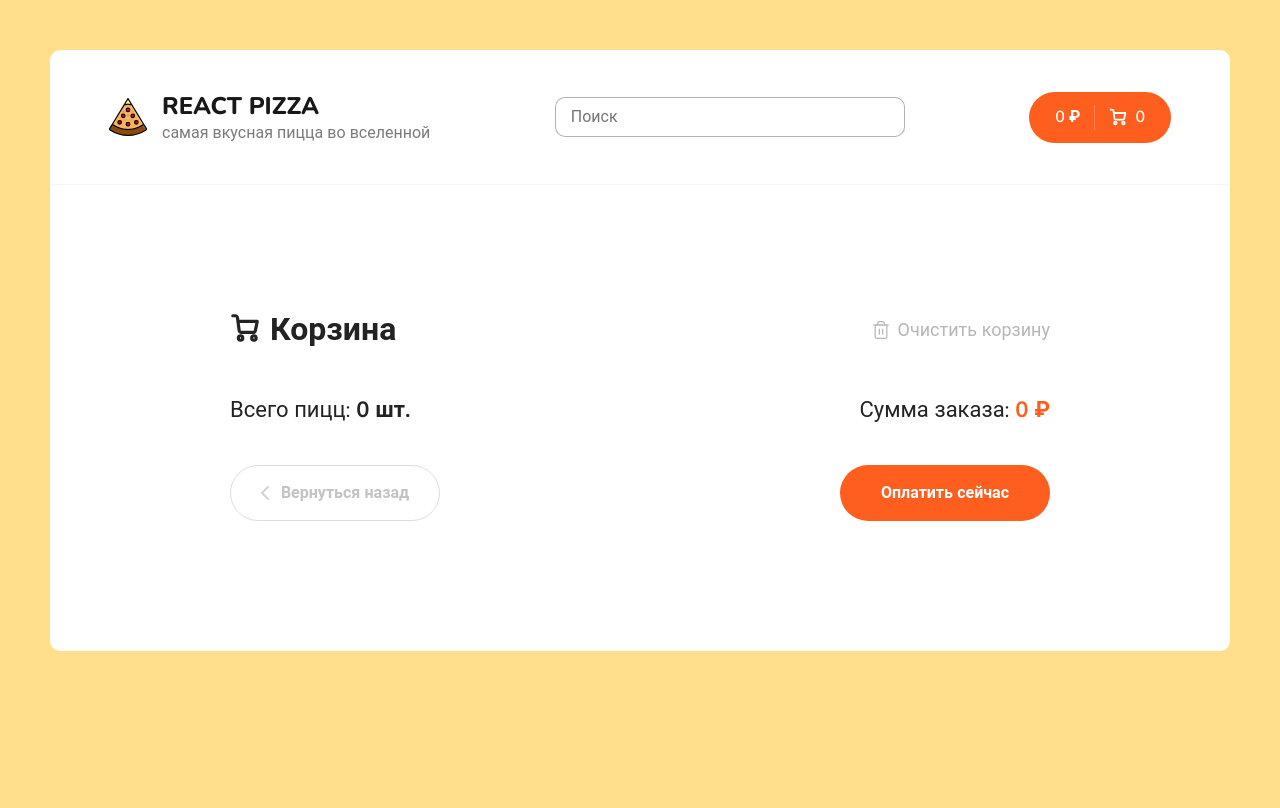
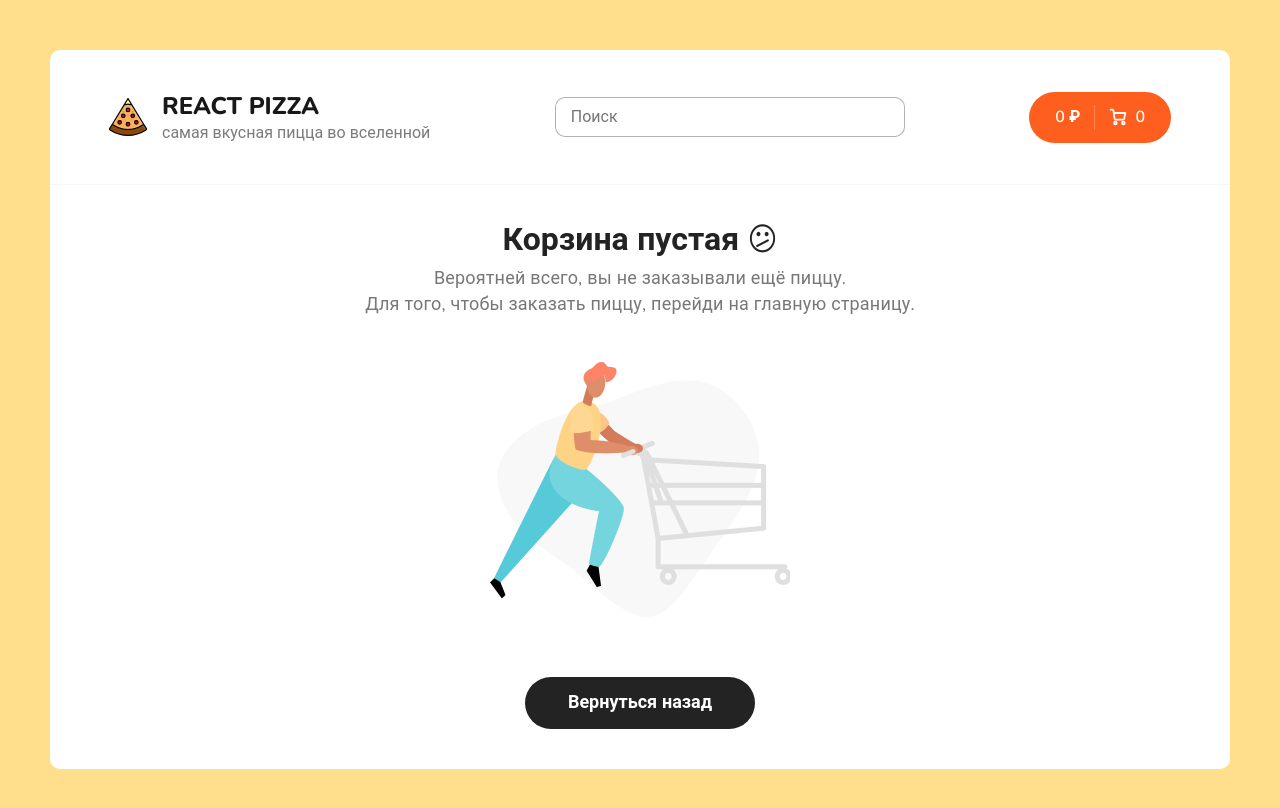
Before and after one commit to dzoric1/react-pizza-store, a React (Create React App) app: page /cart in a window 1280 px wide. Shown: the top 808 px of the page. Built offline with nearby package versions, Linux system fonts and the light colour scheme.

Commit message:
add empty cart component

```diff
--- /dev/null
+++ b/src/components/CartEmpty.jsx
@@ -0,0 +1,20 @@
+import { Link } from 'react-router-dom';
+
+import cartEmptyImg from '../assets/img/empty-cart.png';
+
+export const CartEmpty = () => (
+	<div className='cart cart--empty'>
+		<h2>
+			Корзина пустая <span>😕</span>
+		</h2>
+		<p>
+			Вероятней всего, вы не заказывали ещё пиццу.
+			<br />
+			Для того, чтобы заказать пиццу, перейди на главную страницу.
+		</p>
+		<img src={cartEmptyImg} alt='Empty cart' />
+		<Link to='/' className='button button--black'>
+			<span>Вернуться назад</span>
+		</Link>
+	</div>
+);
--- a/src/pages/Cart.jsx
+++ b/src/pages/Cart.jsx
@@ -3,6 +3,7 @@
 import { ReactComponent as CartIcon } from '../assets/img/cart.svg';
 import { ReactComponent as ArrowBack } from '../assets/img/grey-arrow-left.svg';
 import { ReactComponent as TrashIcon } from '../assets/img/trash.svg';
+import { CartEmpty } from '../components/CartEmpty';
 import { CartItem } from '../components/CartItem';
 import { clearItems } from '../redux/slices/cartSlice';
 
@@ -13,6 +14,10 @@
 	const count = items.reduce((total, item) => {
 		return total + item.count;
 	}, 0);
+
+	if (!totalPrice) {
+		return <CartEmpty />;
+	}
 
 	return (
 		<div className='container container--cart'>
```
